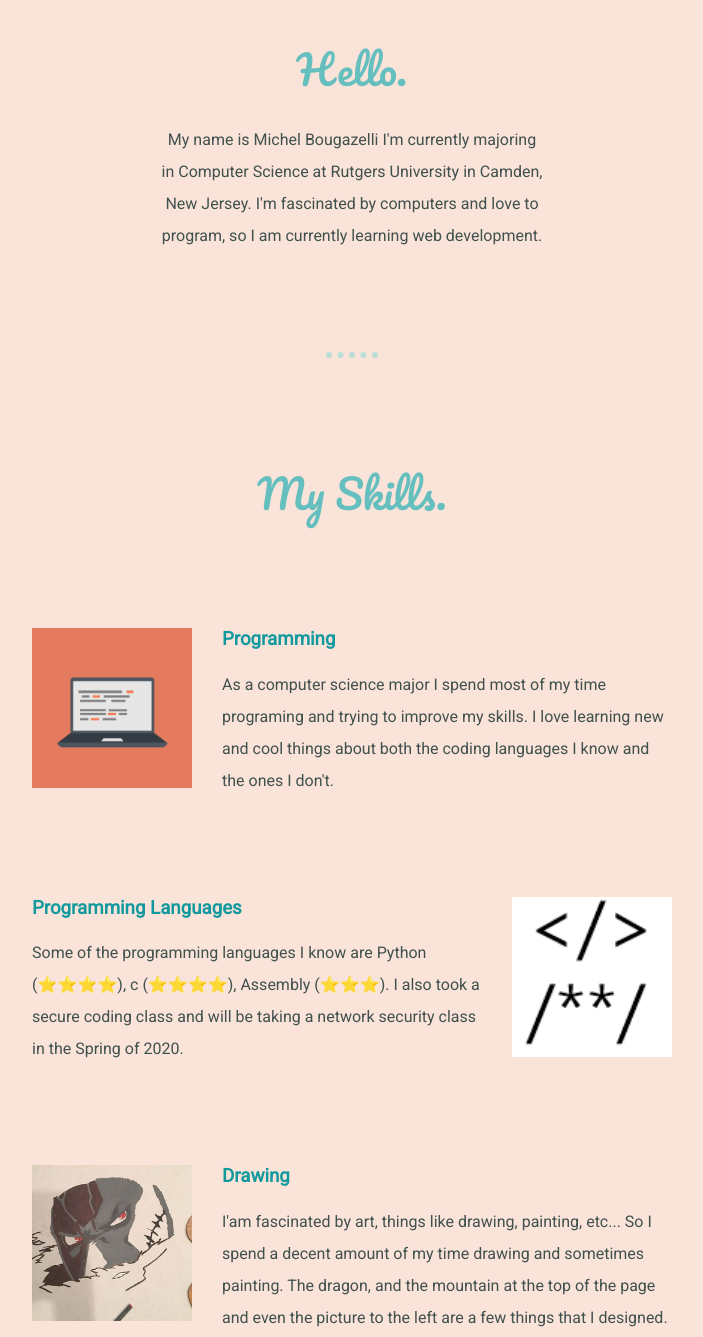
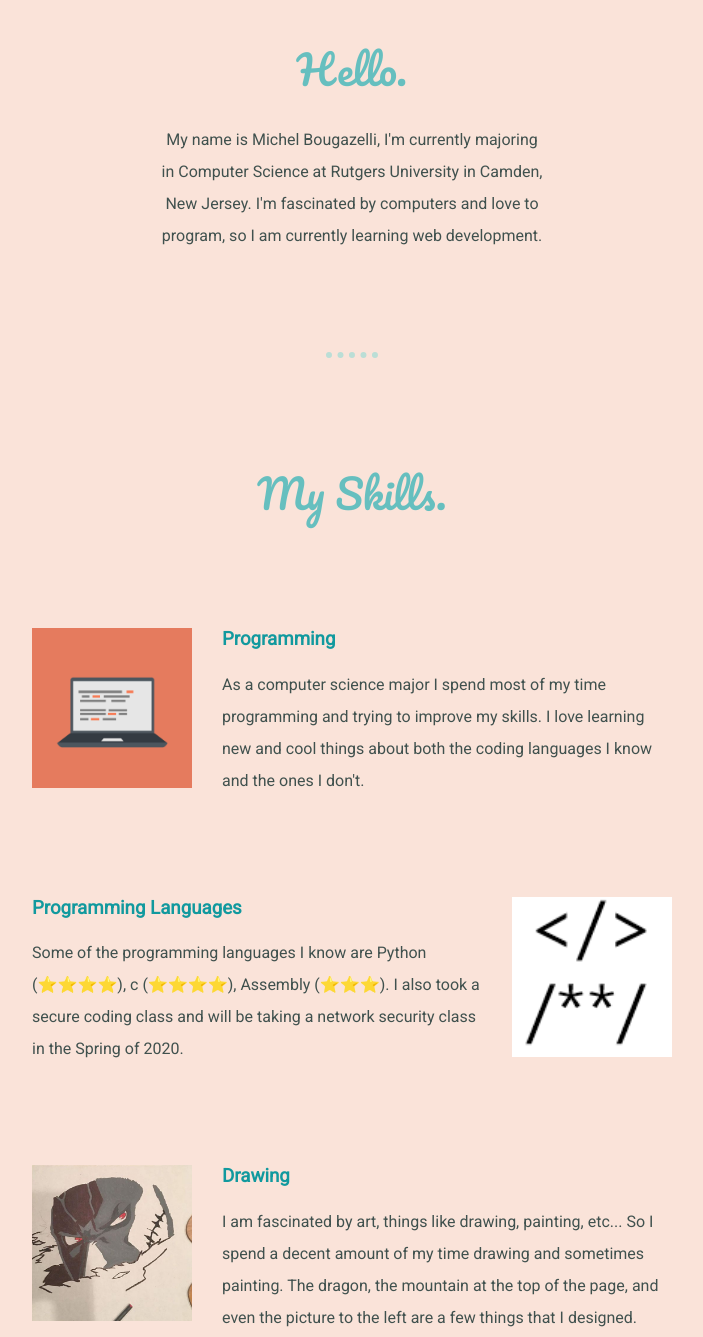
Before and after one commit to mbougazelli/my_site, a plain HTML site: page index.html in a window 1280 px wide. Shown: the part 1493-2830 px from the top of the page, without its empty margins (288-991 px from the left). Drawn offline with Linux system fonts and the light colour scheme.

Commit message:
Add files via upload

```diff
--- a/index.html
+++ b/index.html
@@ -21,7 +21,7 @@
       <div class="profile">
         <img class="michel" src="images/michel.png" alt="self-img">
         <h2>Hello.</h2>
-        <p class="intro">My name is Michel Bougazelli I'm currently majoring in Computer Science at Rutgers University in Camden, New Jersey. I'm fascinated by computers and love to program, so I am currently learning web development.</p>
+        <p class="intro">My name is Michel Bougazelli, I'm currently majoring in Computer Science at Rutgers University in Camden, New Jersey. I'm fascinated by computers and love to program, so I am currently learning web development.</p>
       </div>
       <hr>
       <div class="skills">
@@ -29,7 +29,7 @@
         <div class="skill-row">
           <img class="top" src="images/computer.png" alt="computer-img">
           <h3>Programming</h3>
-          <p>As a computer science major I spend most of my time programing and trying to improve my skills. I love learning new and cool things about both the coding languages I know and the ones I don't.</p>
+          <p>As a computer science major I spend most of my time programming and trying to improve my skills. I love learning new and cool things about both the coding languages I know and the ones I don't.</p>
         </div>
         <div class="skill-row">
           <img class="mid" src="images/code.png" alt="drawing-img">
@@ -39,7 +39,7 @@
         <div class="skill-row">
           <img class="top" src="images/katakuri.png" alt="drawing-img">
           <h3>Drawing</h3>
-          <p>I'am fascinated by art, things like drawing, painting, etc... So I spend a decent amount of my time drawing and sometimes painting. The dragon, and the mountain at the top of the page and even the picture to the left are a few things that I designed.</p>
+          <p>I am fascinated by art, things like drawing, painting, etc... So I spend a decent amount of my time drawing and sometimes painting. The dragon, the mountain at the top of the page, and even the picture to the left are a few things that I designed.</p>
         </div>
       </div>
       <hr>
```
